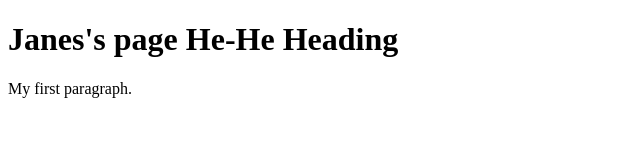
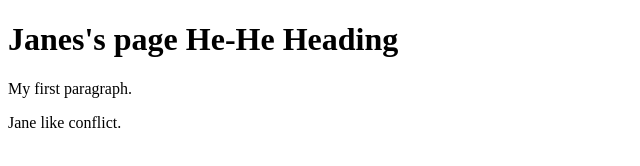
Before and after one commit to kankunnen/text, a plain HTML site: page index.html in a window 1280 px wide. Shown: the whole page, without its empty margins (0-640 px from the left). Drawn offline with Linux system fonts and the light colour scheme.

Commit message:
Add new praragrahp

```diff
--- a/index.html
+++ b/index.html
@@ -5,6 +5,7 @@
 <h1>Janes's page He-He Heading</h1>
 
 <p>My first paragraph.</p>
+<p>Jane like conflict.</p>
 
 </body>
 </html>
```
